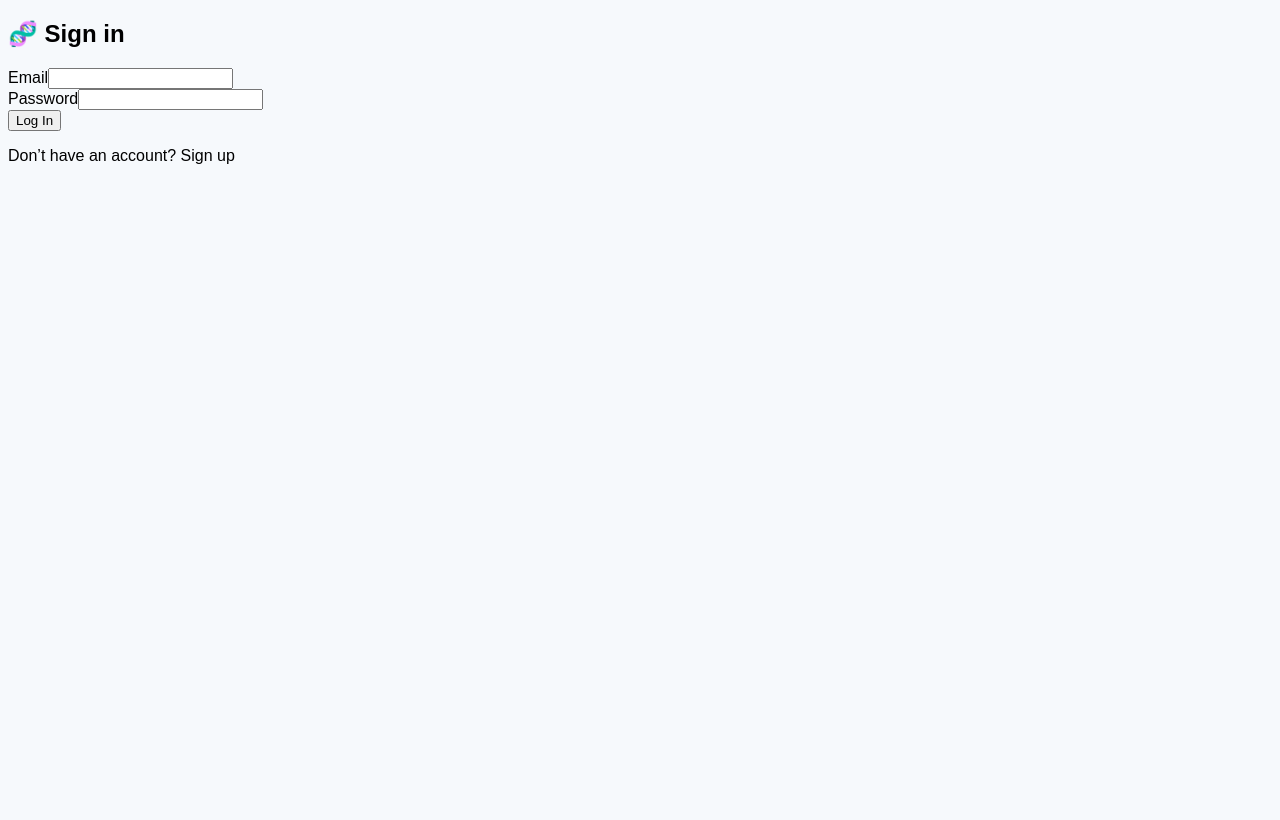
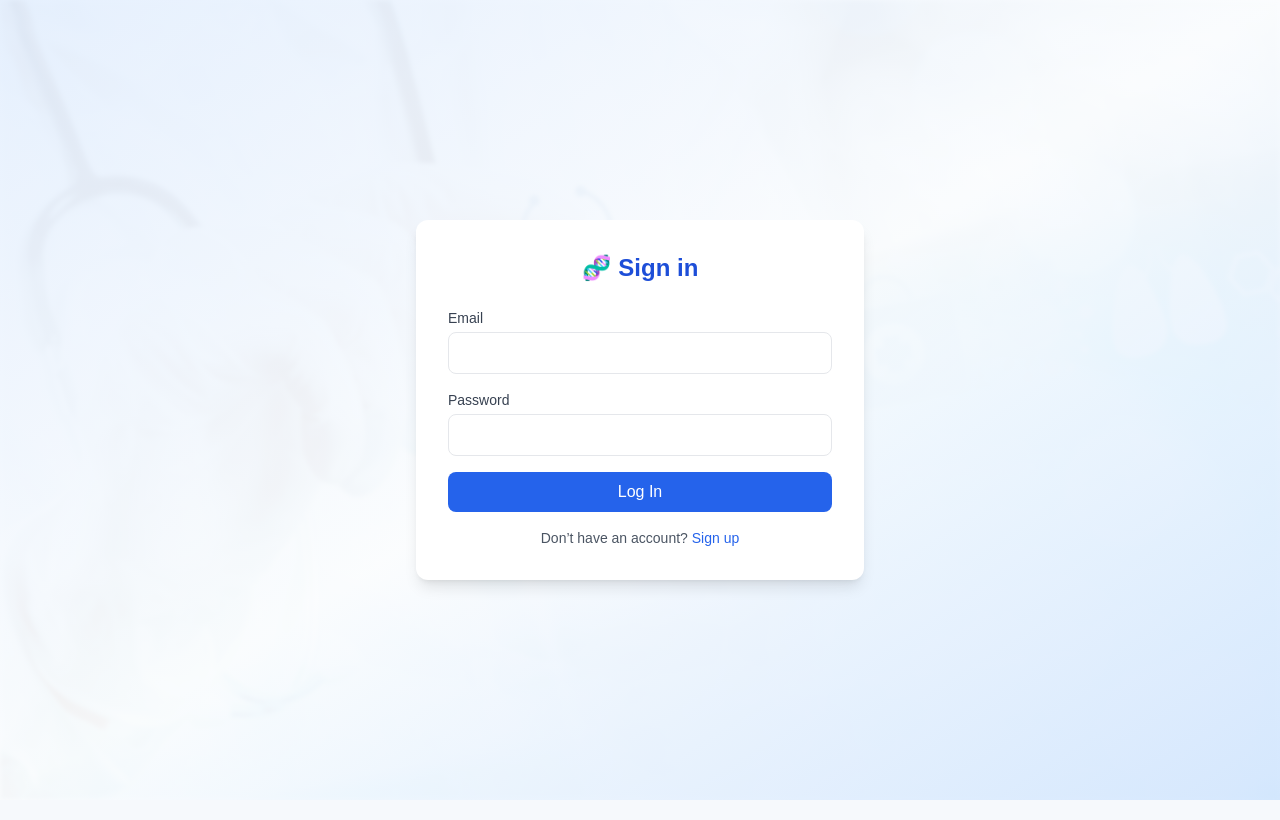
Before and after one commit to Vedhasri-K-P/blood-cancer-diagnosis-final, a React (Create React App) app in the folder frontend_code/: page /login in a window 1280 px wide. Built offline with nearby package versions, Linux system fonts and the light colour scheme.

Commit message:
Added Tailwind config and Public folder

```diff
--- /dev/null
+++ b/frontend_code/postcss.config.js
@@ -0,0 +1,6 @@
+module.exports = {
+  plugins: {
+    tailwindcss: {},
+    autoprefixer: {},
+  },
+}
--- a/frontend_code/src/pages/Dashboard.jsx
+++ b/frontend_code/src/pages/Dashboard.jsx
@@ -59,7 +59,7 @@ const Dashboard = () => {
       }
 
       // Send request to backend with Authorization header
-      const res = await axios.post("https://smart-diagnostic-tool.onrender.com/api/classify", formData, {
+      const res = await axios.post("https://smart-diagnostic-tool.onrender.com/classify", formData, {
         headers: {
           "Content-Type": "multipart/form-data",
           "Authorization": `Bearer ${token}` // Add JWT token
--- /dev/null
+++ b/frontend_code/tailwind.config.js
@@ -0,0 +1,6 @@
+/** @type {import('tailwindcss').Config} */
+module.exports = {
+  content: ["./src/**/*.{js,jsx,ts,tsx}"],
+  theme: { extend: {} },
+  plugins: [],
+}
```
